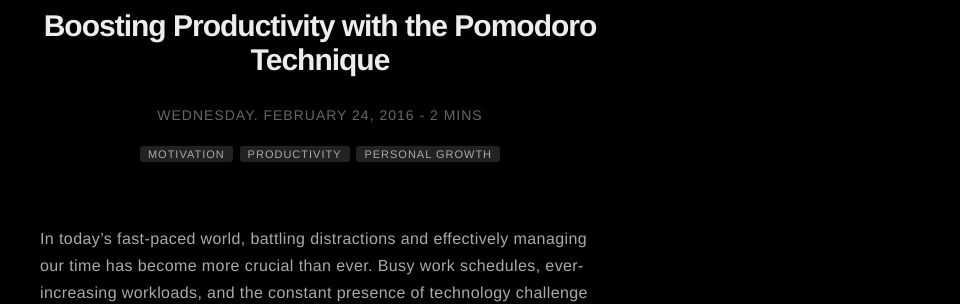
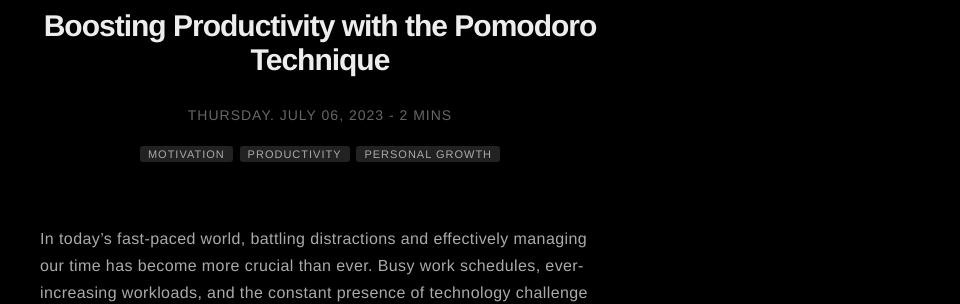
Before and after one commit to Nearfight0/nearfight0.github.io, a Jekyll site: the page built from _posts/2023-07-06-pomodoro.markdown, in a window 1280 px wide and 900 px high. Shown: the part 256-560 px from the top of the window, without its empty margins (320-1280 px from the left). Built offline with Jekyll 4.4.1, drawn with Linux system fonts in a browser that asks for light colours; nearby versions of some CDN libraries; comment, search, counter and statistics services are not loaded.

Commit message:
Update 2023-07-06-pomodoro.markdown

```diff
--- a/_posts/2023-07-06-pomodoro.markdown
+++ b/_posts/2023-07-06-pomodoro.markdown
@@ -1,7 +1,7 @@
 ---
 title: "Boosting Productivity with the Pomodoro Technique"
 layout: post
-date: 2016-02-24 22:48
+date: 2023-07-06 07:00
 image: /assets/images/timing.jpeg
 headerImage: true
 tag:
```
